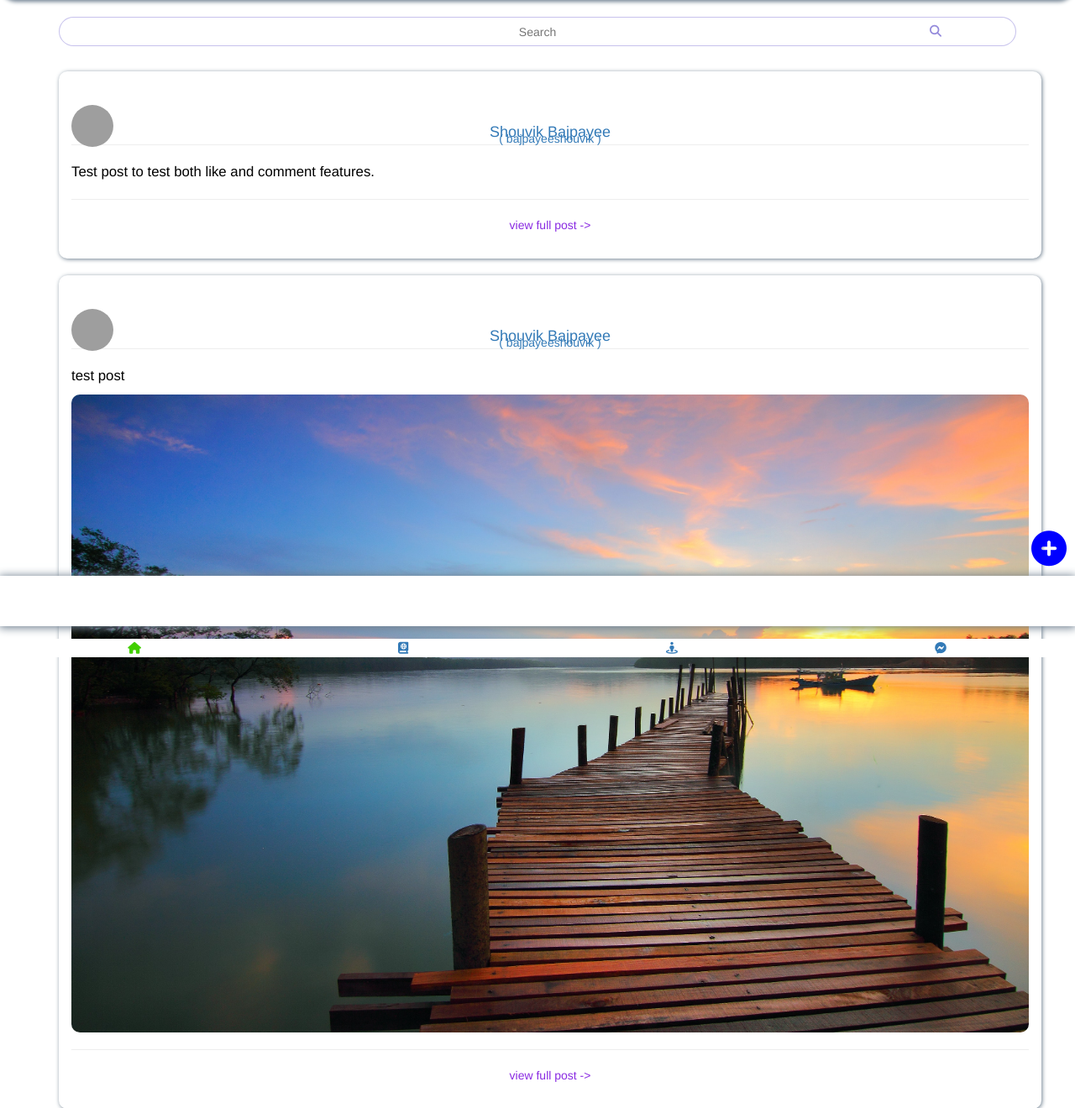
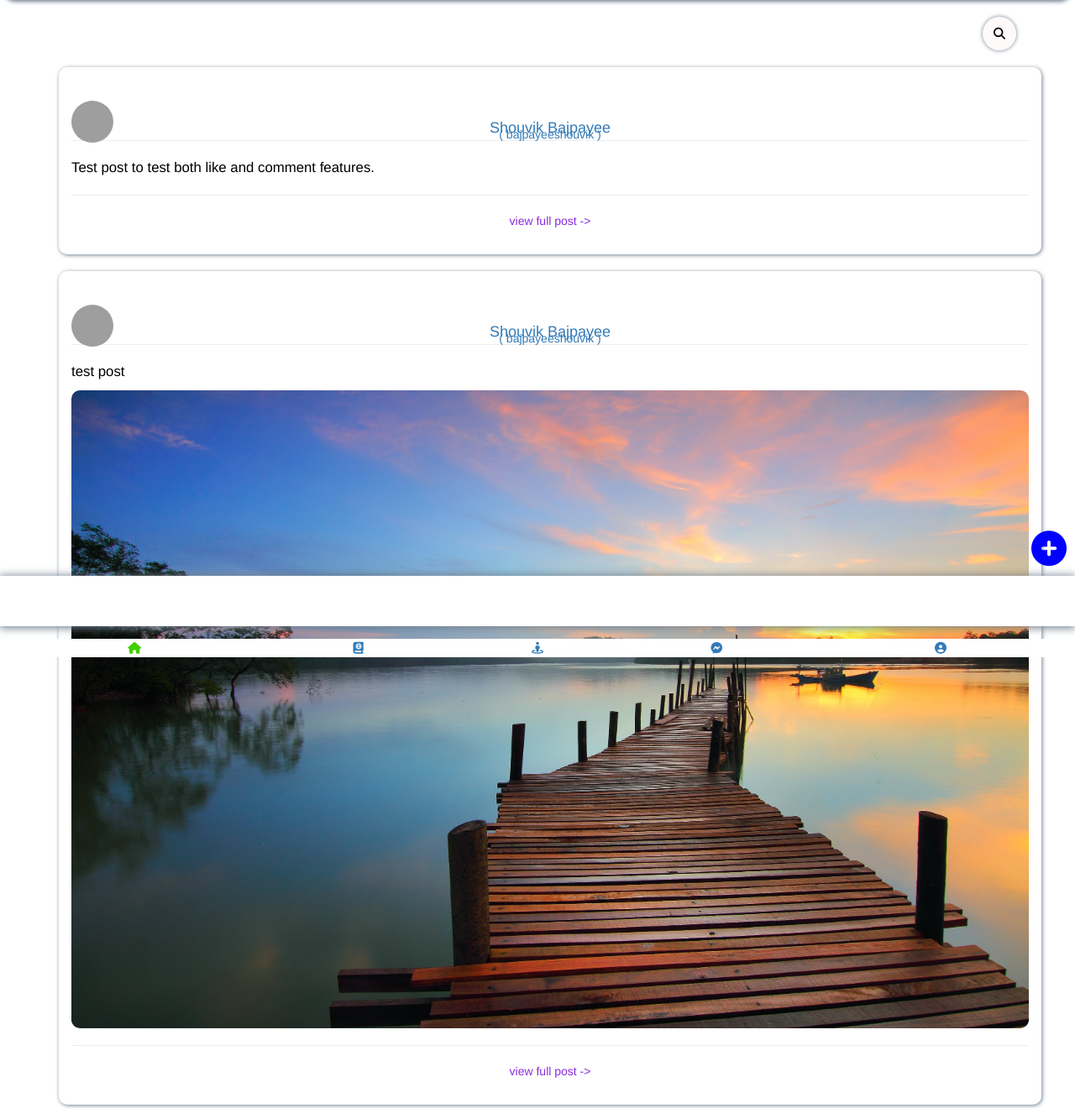
Before and after one commit to shouvikbj/Final-Year-Project---Version-2.0, a Flask app: page /home in a window 1280 px wide. Shown: the part 54-1374 px from the top of the page at 84% size. Run offline with Flask 2, Linux system fonts and the light colour scheme; the first user in the database is signed in; data comes from the database, SQL or seed files in the repository; some libraries are stand-ins or nearby versions; grey boxes are pictures that could not be loaded.

Commit message:
changed some designs of both front and backend

```diff
--- a/routes.py
+++ b/routes.py
@@ -376,10 +376,12 @@ def deletePost(pid):
 @app.route("/media/<img>")
 def viewMedia(img):
     if 'username' in session:
+        loggedin = 1
+        media = img
+        return render_template("viewMedia.html", media=media, loggedin=loggedin)
+    else:
         media = img
         return render_template("viewMedia.html", media=media)
-    else:
-        return redirect(url_for('login'))
 
 @app.route("/dp/<img>")
 def viewDp(img):
@@ -521,7 +523,9 @@ def viewReport(pid):
         post = mapDB.getPost(pid)
         return render_template("viewReport.html",post=post,user=user)
     else:
-        return redirect(url_for('login'))
+        user = ""
+        post = mapDB.getPost(pid)
+        return render_template("viewReport.html",post=post,user=user)
 
 
 @app.route("/report/<int:pid>/delete", methods=["POST","GET"])
--- a/templates/blogPost.html
+++ b/templates/blogPost.html
@@ -334,10 +334,10 @@
             {% for i in range(comments|length) %}
             {% if (user == comments[i][2]) %}
             <div class="container" id="oneMsg">
-                <div>
+                <div id="deleteDiv">
                     <a href="/blog/{{ comments[i][1] }}/comment/{{ comments[i][0] }}/delete"><i id="delete"
                             class="fas fa-trash"
-                            style="color: rgba(255, 0, 0, 0.863); margin-left: 80%; margin-top: 5%;"></i></a>
+                            style="color: rgba(255, 0, 0, 0.863); float: left; margin-left: 4%;"></i></a><br><br>
                 </div>
                 <img src="/images/profilePics/{{ comments[i][6] }}" alt="dp" class="avatar" align="left">
                 <h4 align="left" style="padding-left: 20%; padding-top: 0%;">{{ comments[i][4] }}
--- a/templates/index.html
+++ b/templates/index.html
@@ -199,7 +199,7 @@
             padding-top: 6px;
             box-shadow: 1px 1px 5px 0px slategray;
         }
-        #livesearch{
+        /*#livesearch{
             width: 100%;
             height: 35px;
             text-decoration: none;
@@ -224,6 +224,18 @@
             min-width: 40px;
             color: rgba(105, 90, 205, 0.719);
             margin-left: 80%;
+        } */
+        #searchBtn{
+            text-decoration: none;
+            -moz-border-radius: 30px;
+            -webkit-border-radius: 30px;
+            border-radius: 30px;
+            height: 40px;
+            width: 40px;
+            border: none;
+            box-shadow: 0px 0px 5px 0px slategray;
+            background-color: snow;
+            float: right;
         }
     </style>
     <script>
@@ -283,11 +295,15 @@
     </div>
 
     <div class="container" id="maindiv">
-        <div class="input-icons">
+        <!--<div class="input-icons">
             <i class="fas fa-search icon"></i>
             <a href="/searchUser"><input type="text" name="searchbox" id="livesearch" class="input-field" placeholder="Search" disabled></a>
             <p id="userlist"></p>
+        </div>-->
+        <div id="search">
+            <a href="/searchUser"><button id="searchBtn"><i class="fas fa-search" style="color: black;"></i></button></a>
         </div>
+        <br><br>
         <br>
         <div>
             {% for i in range(post|length) | reverse %}
@@ -351,12 +367,12 @@
 
     <div class="footer container">
         <div class="row" id="menubar">
-            <div class="col-lg-3 col-md-3 col-sm-3 col-xs-3"><a href="/"><button style="background-color: white; border: none;"><i class="fas fa-home" style="color: rgb(66, 207, 0); height: 200%; width: 100%;"></i></button></a></div>
-            <div class="col-lg-3 col-md-3 col-sm-3 col-xs-3"><a href="/blog"><button style="background-color: white; border: none;"><i class="fas fa-atlas"></i></button></a></div>
-            <div class="col-lg-3 col-md-3 col-sm-3 col-xs-3"><a href="/map"><button style="background-color: white; border: none;"><i class="fas fa-street-view"></i></button></a></div>
-            <div class="col-lg-3 col-md-3 col-sm-3 col-xs-3"><a href="/msg"><button style="background-color: white; border: none;"><i class="fab fa-facebook-messenger"></i></button></a></div>
-            <!--<div class="col-lg-2 col-md-2 col-sm-2 col-xs-2"><i class="fas fa-home"></i></div>
-            <div class="col-lg-2 col-md-2 col-sm-2 col-xs-2"><i class="fas fa-home"></i></div>-->
+            <div class="col-lg-3 col-md-3 col-sm-3 col-xs-3"><a href="#"><button style="background-color: white; border: none;"><i class="fas fa-home" style="color: rgb(66, 207, 0); height: 200%; width: 100%;"></i></button></a></div>
+            <div class="col-lg-2 col-md-2 col-sm-2 col-xs-2"><a href="/blog"><button style="background-color: white; border: none;"><i class="fas fa-atlas"></i></button></a></div>
+            <div class="col-lg-2 col-md-2 col-sm-2 col-xs-2"><a href="/map"><button style="background-color: white; border: none;"><i class="fas fa-street-view"></i></button></a></div>
+            <div class="col-lg-2 col-md-2 col-sm-2 col-xs-2"><a href="/msg"><button style="background-color: white; border: none;"><i class="fab fa-facebook-messenger"></i></button></a></div>
+            <div class="col-lg-3 col-md-3 col-sm-3 col-xs-3"><a href="/account"><button style="background-color: white; border: none;"><i class="fas fa-user-circle"></i></button></a></div>
+            <!--<div class="col-lg-2 col-md-2 col-sm-2 col-xs-2"><i class="fas fa-home"></i></div>-->
         </div>
     </div>
 
--- a/templates/post.html
+++ b/templates/post.html
@@ -353,11 +353,11 @@
             {% for i in range(comments|length) %}
             {% if (user == comments[i][2]) %}
             <div class="container" id="oneMsg">
-                <div>
+                <div id="deleteDiv">
                     <a href="/post/{{ comments[i][1] }}/comment/{{ comments[i][0] }}/delete"><i id="delete"
                             class="fas fa-trash"
-                            style="color: rgba(255, 0, 0, 0.863); margin-left: 80%; margin-top: 5%;"></i></a>
-                </div>
+                            style="color: rgba(255, 0, 0, 0.863); float: left; margin-left: 4%;"></i></a>
+                </div><hr>
                 <img src="/images/profilePics/{{ comments[i][6] }}" alt="dp" class="avatar" align="left">
                 <h4 align="left" style="padding-left: 20%; padding-top: 0%;">{{ comments[i][4] }}
                     {{ comments[i][5] }}</h4><br>
--- a/templates/searchUser.html
+++ b/templates/searchUser.html
@@ -167,7 +167,7 @@
         <br>
         <div class="input-icons">
             <i class="fas fa-search icon"></i>
-            <input type="text" name="searchbox" id="livesearch" class="input-field" placeholder="Search" autofocus>
+            <input type="text" name="searchbox" id="livesearch" class="input-field" placeholder="Search for Users" autofocus>
             <br><br>
             <p id="userlist"></p>
         </div>
--- a/templates/viewMedia.html
+++ b/templates/viewMedia.html
@@ -36,7 +36,13 @@
         <br><br>
         <hr>
         <p style="color: white;">-- Image --</p>
+        {% if (loggedin) %}
         <p style="color: blanchedalmond;">{{ media }}</p>
+        {% else %}
+        <br>
+        <p style="color: white;">-- to  view image details --</p>
+        <p style="color: blanchedalmond;"><a href="/login"><span style="color:chartreuse;"> Login </span></a>  OR  <a href="/signup"><span style="color:chartreuse;"> SignUp </span></a></p>
+        {% endif %}
         <hr>
     </div>
 </body>
--- a/templates/viewReport.html
+++ b/templates/viewReport.html
@@ -188,6 +188,7 @@
 
     <button id="scroll-top"><a href="#to-top"><i class="fas fa-arrow-up"
                 style="font-size:24px;color: rgb(255, 251, 0);"></i></a></button>
+                <script type="text/javascript" src="//s7.addthis.com/js/300/addthis_widget.js#pubid=ra-5dbabd7d4a605919"></script>
     <script src="/app.js"></script>
 </body>
 
```
Also changed, not shown: templates/account.html (+11 -1 lines), templates/blog.html (+7 -6 lines), templates/map.html (+7 -14 lines), templates/msgHome.html (+5 -7 lines), users.db.
